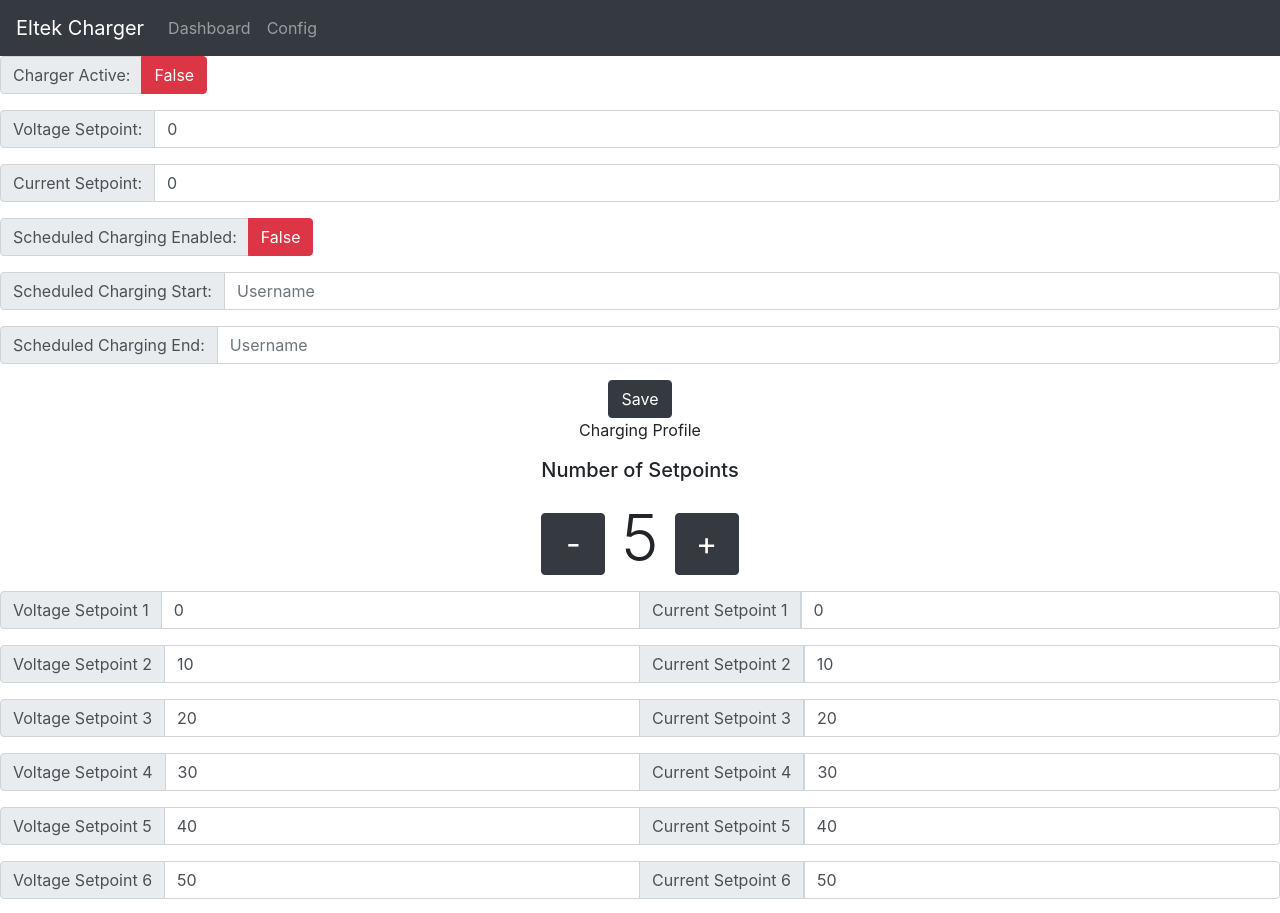
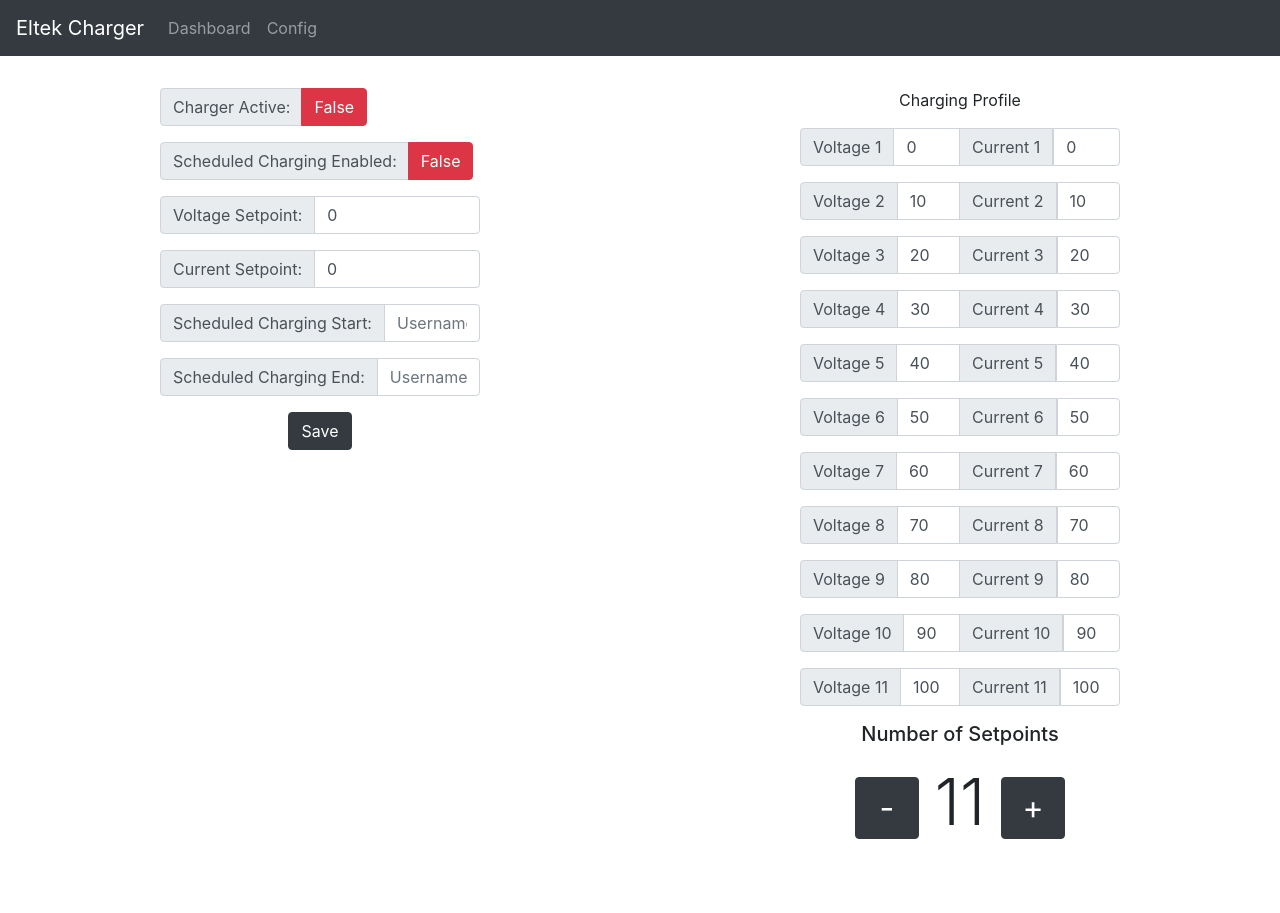
Before and after one commit to k-fillmore/Eltek-Battery-Charger, a React (Create React App) app in the folder client/: page /Config in a window 1280 px wide. Shown: the top 913 px of the page. After the commit the page ends 887 px from the top, so only its background shows below. Built offline with nearby package versions, Linux system fonts and the light colour scheme; no server answers.

Commit message:
catching up on changes

```diff
--- a/client/src/components/ChargingProfile.css
+++ b/client/src/components/ChargingProfile.css
@@ -7,9 +7,15 @@
 
    font-size:2rem;
    margin: 1rem;
-   text-align: center;
+   text-align: auto;
    vertical-align: auto;
 }
 .counter title{
     font-size:0.5rem;
 }
+.InputGroup{
+    width: 20rem;
+    vertical-align: text-top;
+    margin: auto;
+    display: flex;
+}
--- a/client/src/components/ChargingProfile.js
+++ b/client/src/components/ChargingProfile.js
@@ -2,20 +2,19 @@ import { React, useState } from "react";
 import { InputGroup, FormControl, Button } from "react-bootstrap";
 import "./ChargingProfile.css";
 
+function ChargingProfile() {
+  const [profileId, setProfileId] = useState(0);
 
-function ChargingProfile() {
-  const [profileName, setProfileName] = useState("name");
-  const [profileId, setProfileId] = useState(0);
-  const [stateOfChargeMap, setStateOfChargeMap] = useState([
+  let [voltageMap, setVoltageMap] = useState([
     0, 10, 20, 30, 40, 50, 60, 70, 80, 90, 100,
   ]);
-  const [voltageMap, setVoltageMap] = useState([
+  let [currentMap, setCurrentMap] = useState([
     0, 10, 20, 30, 40, 50, 60, 70, 80, 90, 100,
   ]);
-  const [currentMap, setCurrentMap] = useState([
-    0, 10, 20, 30, 40, 50, 60, 70, 80, 90, 100,
-  ]);
-  let [numSetpoints, setNumSetpoints] = useState(5);
+  let [stateOfChargeMap, setStateOfChargeMap] = useState(Array.from(voltageMap.keys()));
+  let [numSetpoints, setNumSetpoints] = useState(
+    Math.max(voltageMap.length, currentMap.length)
+  );
 
   function handleVoltageChange(e, idx) {
     let modarr = [...voltageMap];
@@ -32,35 +31,30 @@ function ChargingProfile() {
     setCurrentMap(modarr);
   }
 
-  function handleCounter(direction){
-      if (numSetpoints > 0 & direction === "down"){
-          setNumSetpoints(numSetpoints-1);
-      } else if(numSetpoints >= 0 & direction === "up") {
-          setNumSetpoints(numSetpoints+1);
-      }
+  function handleCounter(direction) {
+    if ((numSetpoints > 1) & (direction === "down")) {
+      setNumSetpoints(numSetpoints - 1);
+      currentMap.pop();
+      voltageMap.pop();
+      stateOfChargeMap.pop();
+    } else if ((numSetpoints > 0) & (direction === "up")) {
+      setNumSetpoints(numSetpoints + 1);
+      currentMap.push(0);
+      voltageMap.push(0);
+      stateOfChargeMap.push(0);
+    }
   }
 
   return (
     <div>
       <p>Charging Profile</p>
 
-      <div className="counter">
-
-          <h5>Number of Setpoints</h5>
-        <Button className="mb-3" variant="dark" onClick={() => {handleCounter("down")}}>
-          -
-        </Button>
-        {numSetpoints}
-        <Button className="mb-3" variant="dark" onClick={() => {handleCounter("up")}}>
-          +
-        </Button>
-      </div>
       {stateOfChargeMap.map((soc, index) => {
         return (
-          <InputGroup className="mb-3">
+          <InputGroup className="mb-3 InputGroup">
             <InputGroup.Prepend>
               <InputGroup.Text id="basic-addon1">
-                Voltage Setpoint {" " + (index + 1)}
+                Voltage {" " + (index + 1)}
               </InputGroup.Text>
             </InputGroup.Prepend>
             <FormControl
@@ -74,9 +68,7 @@ function ChargingProfile() {
               }}
             />
             <InputGroup.Append>
-              <InputGroup.Text>
-                Current Setpoint {" " + (index + 1)}
-              </InputGroup.Text>
+              <InputGroup.Text>Current {" " + (index + 1)}</InputGroup.Text>
             </InputGroup.Append>
             <FormControl
               placeholder="0.0"
@@ -91,6 +83,28 @@ function ChargingProfile() {
           </InputGroup>
         );
       })}
+      <div className="counter">
+        <h5>Number of Setpoints</h5>
+        <Button
+          className="mb-3"
+          variant="dark"
+          onClick={() => {
+            handleCounter("down");
+          }}
+        >
+          -
+        </Button>
+        {numSetpoints}
+        <Button
+          className="mb-3"
+          variant="dark"
+          onClick={() => {
+            handleCounter("up");
+          }}
+        >
+          +
+        </Button>
+      </div>
     </div>
   );
 }
--- /dev/null
+++ b/client/src/components/Config.css
@@ -0,0 +1,22 @@
+.Input {
+    width: 20rem;
+    float: center;
+    margin:auto;
+}
+.Map {
+    float:right;
+}
+.div {
+    box-sizing: border-box;
+}
+.column {
+    float: left;
+    width: 50%;
+    padding: 2rem;
+
+}
+@media screen and (max-width: 700px) {
+    .column {
+      width: 100%;
+    }
+  }
--- a/client/src/components/Config.js
+++ b/client/src/components/Config.js
@@ -1,7 +1,8 @@
 import { React, useEffect, useState } from "react";
 import { InputGroup, FormControl, Button } from "react-bootstrap";
-import ChargingProfile from "./ChargingProfile"
-import axios from 'axios'
+import ChargingProfile from "./ChargingProfile";
+import axios from "axios";
+import "./Config.css";
 
 function Config() {
   const [chargerState, setChargerState] = useState(false);
@@ -36,76 +37,120 @@ function Config() {
         currentSet: parseFloat(currentSet),
         scheduledCharging: scheduledCharging,
         scheduledChargingStart: scheduledCharingStart,
-        scheduledChargingEnd: scheduledCharingEnd
-
+        scheduledChargingEnd: scheduledCharingEnd,
       })
       .then(() => {
         console.log("Success");
       });
   };
 
-  function chargerButton(){
-      if(chargerState === true){
-       return (<Button onClick={() => setChargerState(prevChargerState => !chargerState)} value={chargerState} variant="success">True</Button>)
-      } else{
-       return <Button onClick={() => setChargerState(prevChargerState => !chargerState)}  value={chargerState} variant="danger">False</Button>
-      }
+  function chargerButton() {
+    if (chargerState === true) {
+      return (
+        <Button
+          onClick={() => setChargerState((prevChargerState) => !chargerState)}
+          value={chargerState}
+          variant="success"
+        >
+          True
+        </Button>
+      );
+    } else {
+      return (
+        <Button
+          onClick={() => setChargerState((prevChargerState) => !chargerState)}
+          value={chargerState}
+          variant="danger"
+        >
+          False
+        </Button>
+      );
     }
+  }
   function scheduledChargingButton() {
-    if(scheduledCharging === true){
-        return <Button onClick={() => setScheduledCharging(prevScheduledCharging => !scheduledCharging)} value={scheduledCharging} variant="success">True</Button>
-      } else{
-        return <Button onClick={() => setScheduledCharging(prevScheduledCharging => !scheduledCharging)} value={scheduledCharging} variant="danger">False</Button>
-      }
-
+    if (scheduledCharging === true) {
+      return (
+        <Button
+          onClick={() =>
+            setScheduledCharging((prevScheduledCharging) => !scheduledCharging)
+          }
+          value={scheduledCharging}
+          variant="success"
+        >
+          True
+        </Button>
+      );
+    } else {
+      return (
+        <Button
+          onClick={() =>
+            setScheduledCharging((prevScheduledCharging) => !scheduledCharging)
+          }
+          value={scheduledCharging}
+          variant="danger"
+        >
+          False
+        </Button>
+      );
+    }
   }
 
   return (
     <div>
-      <InputGroup className="mb-3">
+      <div className="column">
+      <InputGroup className="mb-3 Input">
         <InputGroup.Prepend>
-        <InputGroup.Text id="basic-addon1">Charger Active:</InputGroup.Text>
+          <InputGroup.Text id="basic-addon1">Charger Active:</InputGroup.Text>
         </InputGroup.Prepend>
-        <InputGroup.Append>
-          {chargerButton()}
-        </InputGroup.Append>
+        <InputGroup.Append>{chargerButton()}</InputGroup.Append>
+      </InputGroup>
+      <InputGroup className="mb-3 Input">
+        <InputGroup.Prepend>
+          <InputGroup.Text id="basic-addon1">
+            Scheduled Charging Enabled:
+          </InputGroup.Text>
+        </InputGroup.Prepend>
+        <InputGroup.Append>{scheduledChargingButton()}</InputGroup.Append>
       </InputGroup>
 
-      <InputGroup className="mb-3">
+      <InputGroup className="mb-3 Input">
         <InputGroup.Prepend>
-          <InputGroup.Text type="float" id="basic-addon1">Voltage Setpoint:</InputGroup.Text>
+          <InputGroup.Text type="float" id="basic-addon1">
+            Voltage Setpoint:
+          </InputGroup.Text>
         </InputGroup.Prepend>
         <FormControl
           value={voltageSet}
-          onChange={(e) => {if (parseFloat(e.target.value) | e.target.value === ""){setVoltageSet(e.target.value)}}}
+          onChange={(e) => {
+            if (parseFloat(e.target.value) | (e.target.value === "")) {
+              setVoltageSet(e.target.value);
+            }
+          }}
           placeholder="Voltage Setpoint"
           aria-label="Voltage Setpoint"
           aria-describedby="basic-addon1"
         />
       </InputGroup>
-      <InputGroup className="mb-3">
+      <InputGroup className="mb-3 Input">
         <InputGroup.Prepend>
-          <InputGroup.Text type="number" id="basic-addon1">Current Setpoint:</InputGroup.Text>
+          <InputGroup.Text type="number" id="basic-addon1">
+            Current Setpoint:
+          </InputGroup.Text>
         </InputGroup.Prepend>
         <FormControl
           value={currentSet}
-          onChange={(e) => {if (parseFloat(e.target.value) | e.target.value === ""){setCurrentSet(e.target.value)}}}
+          onChange={(e) => {
+            if (parseFloat(e.target.value) | (e.target.value === "")) {
+              setCurrentSet(e.target.value);
+            }
+          }}
           placeholder="Current Setpoint:"
           aria-label="Current Setpoint:"
           aria-describedby="basic-addon1"
         />
       </InputGroup>
 
-      <InputGroup className="mb-3">
-        <InputGroup.Prepend>
-        <InputGroup.Text id="basic-addon1">Scheduled Charging Enabled:</InputGroup.Text>
-        </InputGroup.Prepend>
-        <InputGroup.Append>
-          {scheduledChargingButton()}
-        </InputGroup.Append>
-      </InputGroup>
-
-      <InputGroup className="mb-3">
+      <InputGroup className="mb-3 Input">
         <InputGroup.Prepend>
           <InputGroup.Text type="time" id="basic-addon1">
             Scheduled Charging Start:
@@ -120,7 +165,7 @@ function Config() {
         />
       </InputGroup>
 
-      <InputGroup className="mb-3">
+      <InputGroup className="mb-3 Input">
         <InputGroup.Prepend>
           <InputGroup.Text id="basic-addon1">
             Scheduled Charging End:
@@ -134,8 +179,13 @@ function Config() {
           aria-describedby="basic-addon1"
         />
       </InputGroup>
-      <Button onClick={() => saveData()} variant="dark">Save</Button>
-      <ChargingProfile></ChargingProfile>
+      <Button onClick={() => saveData()} variant="dark">
+        Save
+      </Button>
+      </div>
+      <div className="column"><ChargingProfile></ChargingProfile></div>
+
+
     </div>
   );
 }
```
